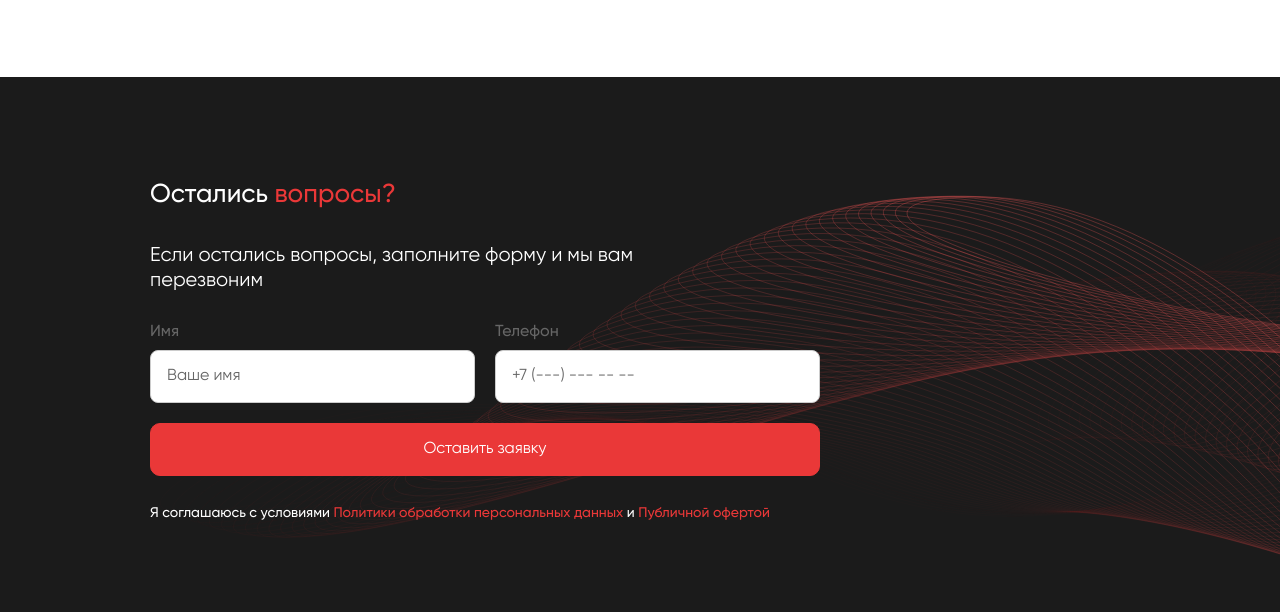
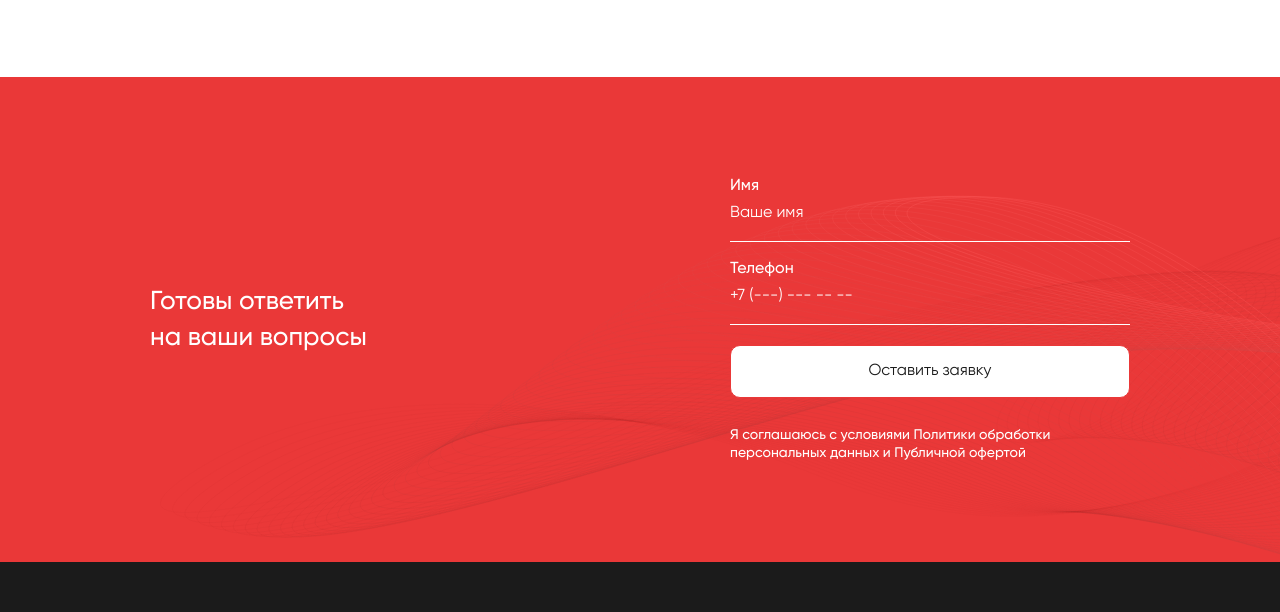
Before and after one commit to Ber-Ilya/sphere_site, a plain HTML site: page pages/services/rosreestr-approval.html in a window 1280 px wide. Shown: the part 2539-3151 px from the top of the page. Drawn offline with Linux system fonts and the light colour scheme.

Commit message:
add project

```diff
--- a/pages/services/rosreestr-approval.html
+++ b/pages/services/rosreestr-approval.html
@@ -168,13 +168,11 @@
             </div>
         </section>
 
-        <section class="contact __dark" id="contact">
+        <section class="contact __nomination-two" id="contact">
             <img class="background" src="../../images/contact/LooperGroup_1 2.svg" alt="line">
             <div class="content">
                 <div class="info">
-                    <h3>Остались <span>вопросы?</span></h3>
-                    <p>Если остались вопросы, заполните форму и мы вам перезвоним</p>
-
+                    <h3>Готовы ответить на ваши вопросы</h3>
                 </div>
                 <form class="form" action="">
                     <div class="row">
--- a/scss/_contact.scss
+++ b/scss/_contact.scss
@@ -5,6 +5,8 @@
     @media only screen and (max-width: 1023px) {margin-top: 64px; padding: 64px 0;}
     position: relative;
     overflow: hidden;
+
+
     &.__dark{
         background: #1B1B1B;
         h3,p{
@@ -24,6 +26,53 @@
         right: 0px;
         height: 384px;
         position: absolute;
+    }
+    &.__nomination-two{
+        background: #EA3838;
+        *{
+            color: #fff;
+        }
+        form{
+            .row{
+                gap: 18px;
+                display: grid;
+                grid-template-columns: 1fr;
+            }
+            label{
+                color: #fff;
+            }
+            input{
+                background: transparent;
+                &::placeholder{
+                    color: #fff;
+                }
+                color: #fff;
+                border: unset;
+                border-bottom: 1px solid #fff;
+                padding: 0;
+                padding-bottom: 18px;
+                border-radius: 0;
+            }
+        }
+        .content{
+            display: grid;
+            grid-template-columns: 317px 627px;
+            justify-content: space-between;
+            align-items: center;
+            @media only screen and (max-width: 1439px) {
+                grid-template-columns: 230px 400px;
+            }
+            @media only screen and (max-width: 1023px) {
+                grid-template-columns: 1fr;
+            }
+        }
+
+        .button{
+            button{
+                background: #fff;
+                color: #1B1B1B;
+            }
+        }
     }
 
     @media only screen and (max-width: 1023px) {
--- a/scss/_rosreestr-project-requirements.scss
+++ b/scss/_rosreestr-project-requirements.scss
@@ -7,6 +7,7 @@
     .content{
         display: grid;
         grid-template-columns: 1fr 1fr;
+        @media only screen and (max-width: 1023px) {row-gap: 0; grid-template-columns: 1fr; gap: 18px;}
         column-gap: 80px;
 
         align-items: center;
--- a/scss/_timeline-cost.scss
+++ b/scss/_timeline-cost.scss
@@ -1,10 +1,13 @@
 .timeline-cost{
     margin-top: 100px;
+    @media only screen and (max-width: 1023px) {margin-top: 42px;}
+
     .row{
         margin-top: 40px;
         display: grid;
         grid-template-columns: 180px 1fr;
         column-gap: 30px;
+        @media only screen and (max-width: 1023px) {row-gap: 0; grid-template-columns: 1fr; gap: 18px;}
 
         .vector{
             img{
```
Also changed, not shown: pages/services/design-engineering.html (+11 -11 lines), scss/_interface.scss (+25 -0 lines), css/style.css, 1 other file.
